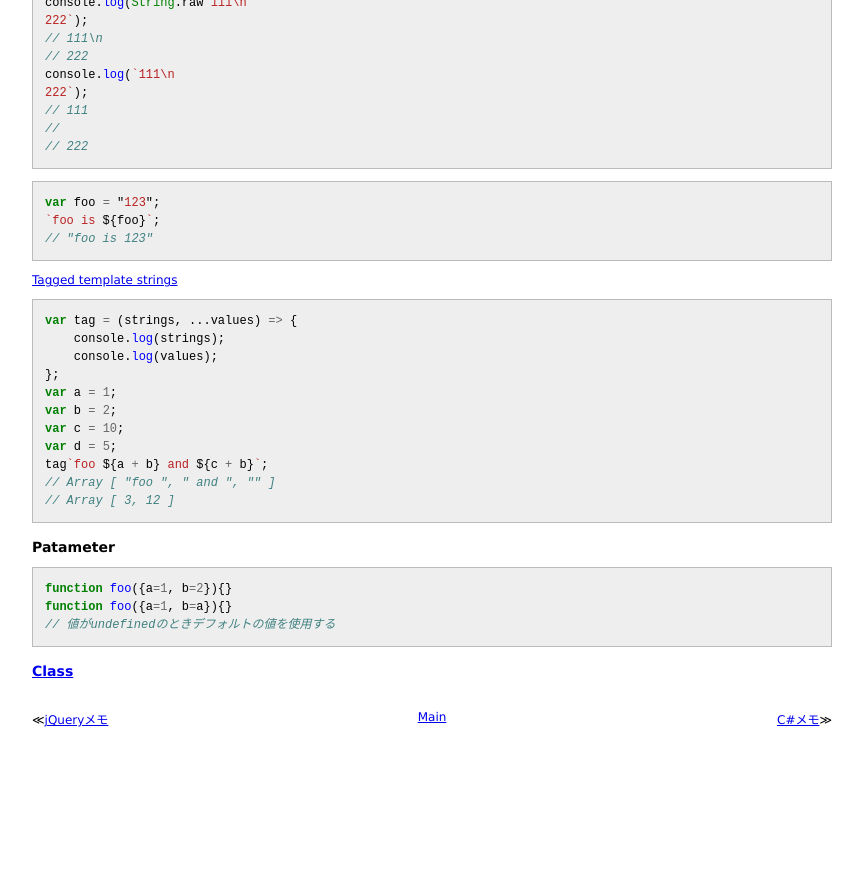
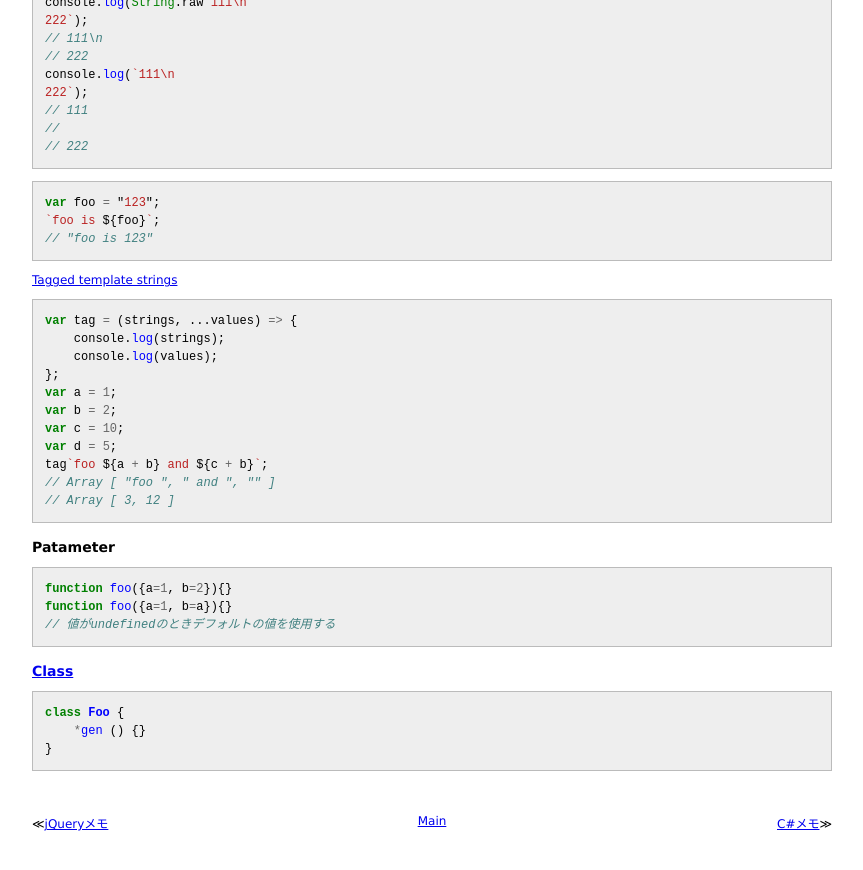
Before and after one commit to 38elements/38elements.github.com, a Jekyll site: the page built from _posts/2014-10-22-es6.md, in a window 1280 px wide and 900 px high, scrolled down 2088 px. Shown: the top 870 px of the window, without its empty margins (208-1071 px from the left). Built offline with Jekyll 4.4.1, drawn with Linux system fonts in a browser that asks for light colours; Markdown is read by kramdown in place of the engine named in the settings; before the commit the page ends 2884 px from its top, so only the background shows below that.

Commit message:
Update 2014-10-22-es6.md

```diff
--- a/_posts/2014-10-22-es6.md
+++ b/_posts/2014-10-22-es6.md
@@ -153,3 +153,8 @@ function foo({a=1, b=a}){}
 {% endhighlight %}
 
 ### [Class](https://developer.mozilla.org/en-US/docs/Web/JavaScript/Reference/Classes)
+{% highlight javascript %}
+class Foo {
+    *gen () {}
+}
+{% endhighlight %}
```
